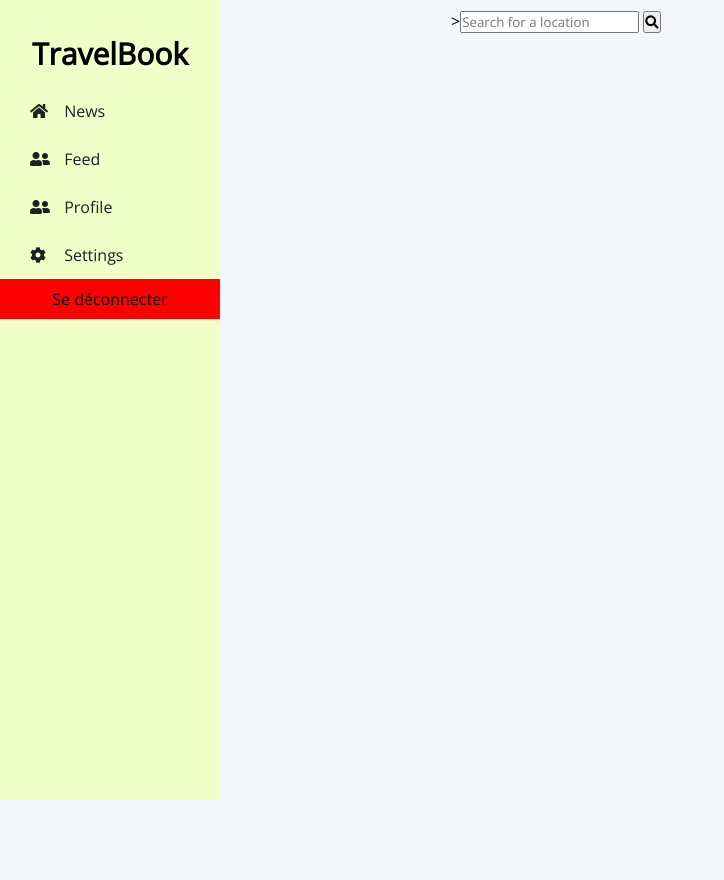
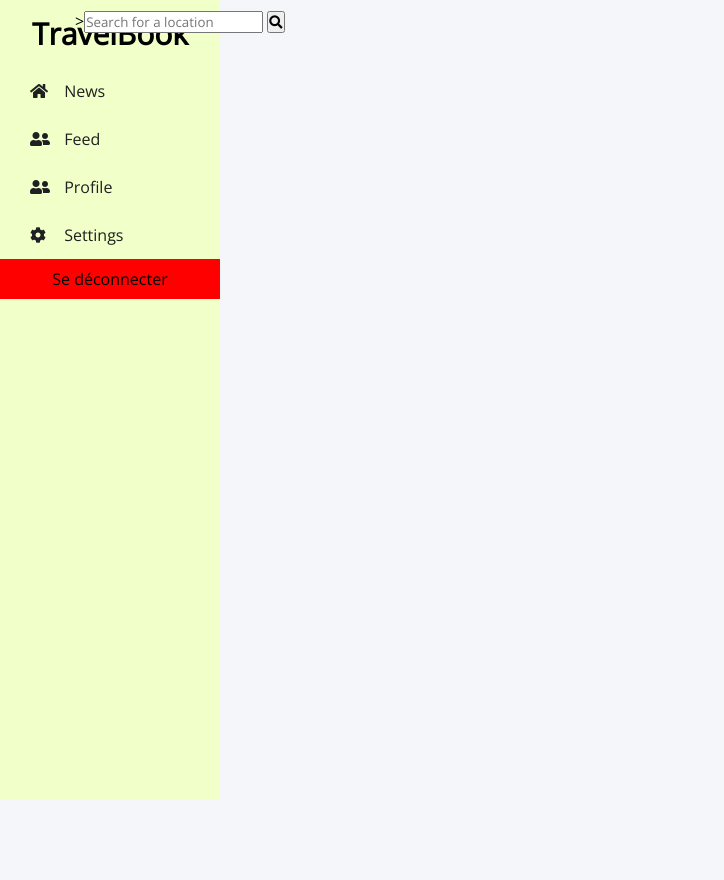
Before and after one commit to Gabrielparizet/travel_book, a PHP site: page /news.php in a window 1280 px wide. Shown: the whole page, without its empty margins (0-724 px from the left). After the commit the page ends 800 px from the top, so only its background shows below. Run offline with PHP 8.4, Linux system fonts and the light colour scheme; the visitor is signed in with stand-in values (Sample User, id 1); data that the repository does not hold is empty; some libraries are stand-ins or nearby versions.

Commit message:
feat_css

```diff
--- a/header.php
+++ b/header.php
@@ -20,10 +20,10 @@
             <!-- <a href='admin.php'><img src="resoc.jpg" alt="Logo de notre réseau social"/></a> -->
             <!-- <nav id="menu"> -->
 
-        <div class="menu">
+        <!-- <div class="menu"> -->
                  <!--Top menu -->
             <?php if (isset($_SESSION['connected_id'])) { ?>
-             <div class="sidebar">
+             <header class="sidebar">
                 <div class="logo">TravelBook</div>
                 <!--menu item-->
                 <ul>
@@ -74,7 +74,7 @@
                     </nav>
                 </ul>
             </div>
-        </div>
+        </header>
 
         <!-- Connexion à la base de donnée -->
         <?php
--- a/news.php
+++ b/news.php
@@ -3,8 +3,6 @@
 ?>
 
 <title>News</title>
-
-<div id="wrapper">
     <main>
         <div class="search">>
             <form class="citySearch" action="news.php" method="get">
@@ -14,6 +12,8 @@
                 </button>
             </form>
         </div>
+
+    <div class="news">
         <?php
         // Gestion d'erreurs
         if ($mysqli->connect_errno){
@@ -104,14 +104,23 @@
             $likeInfos = $informationsLikes->fetch_assoc();
             // var_dump($_SESSION['connected_id'], $postSessionID);
             ?>
-            <article>
-                <h3>
+            <!-- <article> -->
+                <!-- <h3>
                     <time><?php echo $post['created'] ?></time>
                 </h3>
                 <address><a href="wall.php?user_id=<?php echo $post['user_id'] ?>"><?php echo $post['author_name'] ?></a></address>
-                <div>
-                    <p><?php echo $post['content']?></p>
-                </div>
+                <div> -->
+                    <!-- <p> -->
+                    <h1 class="main-title">Post</h1>
+                        <article>
+                            <div>
+                                <h2>Hello</h2>
+                                <p><?php echo $post['content']?></p>
+                            </div>
+                        </article>
+
+                    <!-- </p> -->
+                <!-- </div> -->
 
                     <small>
                         <?php
--- a/style.css
+++ b/style.css
@@ -5,7 +5,7 @@
     text-decoration: none;
     margin: 0;
     padding: 0;
-    box-sizing: border-box;
+    /* box-sizing: border-box; */
     font-family: 'Open Sans', sans-serif;
 }
 
@@ -16,29 +16,20 @@ body{
 
 /* SIDEBAR */
 
-.menu .sidebar{
-    /* background: #F1FFC8;
-    position: absolute;
+.sidebar{
+    position: fixed;
+    left: 0;
+    width: 220px;
+    height: 100%;
+    background-color: #F1FFC8;
+    /* z-index: 1;
     top: 0;
-    left: 0;
-    width: 225px;
-    height: 100%;
-    padding: 20px 0;
-    transition: all 0.5s ease;  */
-
-    height: 100%;
-    width: 220px;
-    position: fixed;
-    z-index: 1;
-    top: 0;
-    left: 0;
-    background-color: #F1FFC8;
     overflow-x: hidden;
-    padding-top: 20px;
+    padding-top: 20px; */
 
 }
 
-.menu .sidebar .logo{
+.sidebar .logo{
     text-align: center;
     padding: 13px 30px;
     font-size: 30px;
@@ -46,34 +37,26 @@ body{
 }
 
 
-/* .menu .sidebar a {
-    padding: 6px 8px 6px 16px;
-    text-decoration: none;
-    font-size: 25px;
-    color: #818181;
-    display: block;
-  } */
-
 /* MISE EN PAGE : MENU */
 
-.menu .sidebar ul li a{
+.sidebar ul li a{
     display: block;
     padding: 13px 30px;
     /* border-bottom: 1px solid #10558d; */
     color: #1F2021;
     font-size: 16px;
-    position: relative;
+    /* position: relative; */
 }
 
-.menu .sidebar ul li a .icon{
+.sidebar ul li a .icon{
     width: 30px;
     display: inline-block;
 }
 
 /* CREATING HOVER */
 
-.menu .sidebar ul li a:hover,
-.menu .sidebar ul li a.active{
+.sidebar ul li a:hover,
+.sidebar ul li a.active{
     /* color: #0c7db1; */
 
     background:#BAFE66;
@@ -92,7 +75,7 @@ body{
     display: block;
 } */
 
-.menu .sidebar input{
+.sidebar input{
     width: 100%;
     padding: 0 5px;
     height: 40px;
@@ -101,6 +84,25 @@ body{
     background: rgb(255, 0, 0);
     outline: none;
 }
+
+.news{
+    display: flex;
+    margin-left: 280px;
+    padding-top: 38px;
+    flex-direction: row-reverse;
+    flex-wrap: wrap;
+    align-content: stretch;
+    justify-content: space-between;
+    align-items: flex-start;
+}
+
+.main-title{
+    margin-bottom: 30px;
+}
+
+
+
+
 
 
 #wrapper{
```
